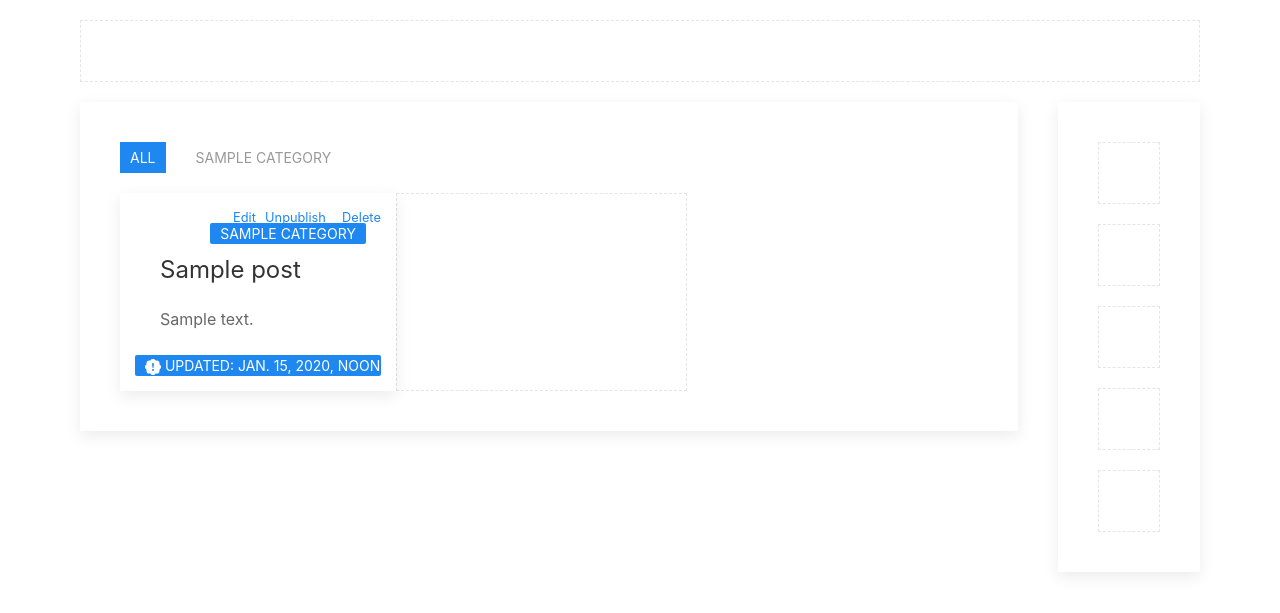
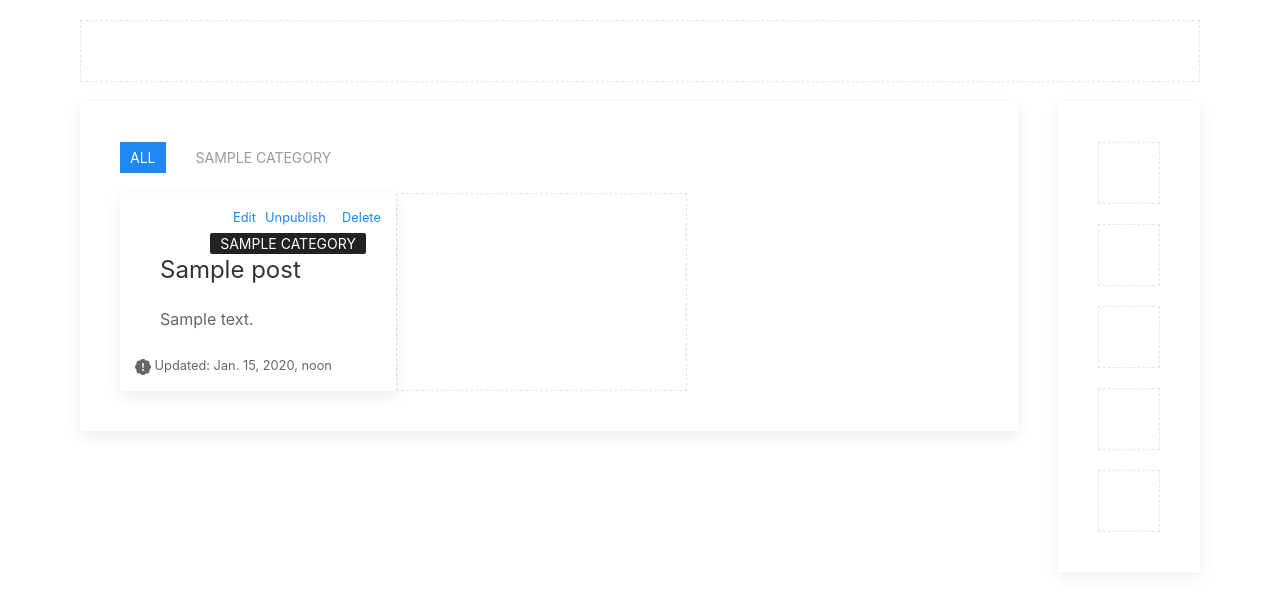
Before and after one commit to Madalin-Antonoiu/python-devblog, a Django app: page / in a window 1280 px wide. Shown: the part 80-693 px from the top of the page. Run offline with Django 3.2, Linux system fonts and the light colour scheme; tables that the repository leaves empty hold one stand-in row (values such as "Sample post").

Commit message:
27% battery left

```diff
--- a/main/blog/templates/home.html
+++ b/main/blog/templates/home.html
@@ -12,6 +12,7 @@
                 <div class="uk-card uk-card-default uk-card-body">
 
                         <!-- <div class="uk-placeholder"></div> -->
+
 
                         <!-- Posts filter META CONTAINER-->
                         <div uk-filter="target: .js-filter">
@@ -31,28 +32,31 @@
 
                                 <li data-category="{{ post.course.category }}"> <!-- The post.course.category dictates sorting-->
                                     <div class="uk-card uk-card-default uk-card-body uk-card-hover">
-                                            <span class="uk-card-badge uk-label ">{{ post.course.category }}</span>
+                                            <span class="uk-card-badge uk-label uk-background-secondary uk-margin-small-top ">{{ post.course.category }}</span>
 
                                             <h3 class="uk-card-title uk-margin-top">
                                                 <a href="{% url 'post-detail' post.slug post.pk %}" class="uk-link-heading">{{ post.title}}</a>
                                             </h3>
+
+
+                                            <small>
+                                                <span class="uk-position-small uk-position-top-right  uk-margin-xlarge-right"><a href="{% url 'update-post' post.slug post.pk %}">Edit</a></span>
+                                                <span class="uk-position-small uk-position-top-right "><a href="{% url 'delete-post' post.slug post.pk %}">Delete</a></span>
+                                                <span class="uk-position-small uk-position-top-right  uk-margin-large-right uk-margin-bottom"><a href="#">Unpublish</a></span>
+                                            </small>
+
 
                                             <!-- Add course Highlight-->
                                             <div>
                                                 <p> {{ post.body|slice:":100" }}</p>
                                             </div>
 
-                                           <small> <span class="uk-position-small uk-position-top-right uk-margin-xlarge-right"><a href="{% url 'update-post' post.slug post.pk %}">Edit</a></span></small>
-                                           <small> <span class="uk-position-small uk-position-top-right "><a href="{% url 'delete-post' post.slug post.pk %}">Delete</a></span></small>
-                                           <small> <span class="uk-position-small uk-position-top-right uk-margin-large-right"><a href="#">Unpublish</a></span></small>
-
-
 
                                            {% load tz %}
                                            {% load static %}
                                             <small>
 
-                                                <span class="uk-position-small uk-position-bottom-left uk-label ">
+                                                <span class="uk-position-small uk-position-bottom-left ">
                                                     <img width="" height="" alt="" uk-img="data-src: {% static 'svg/patch-exclamation-fll.svg' %}" uk-svg>
                                                     Updated: {{post.updated_at | timezone:"Europe/Bucharest" }}
                                                 </span>
```
